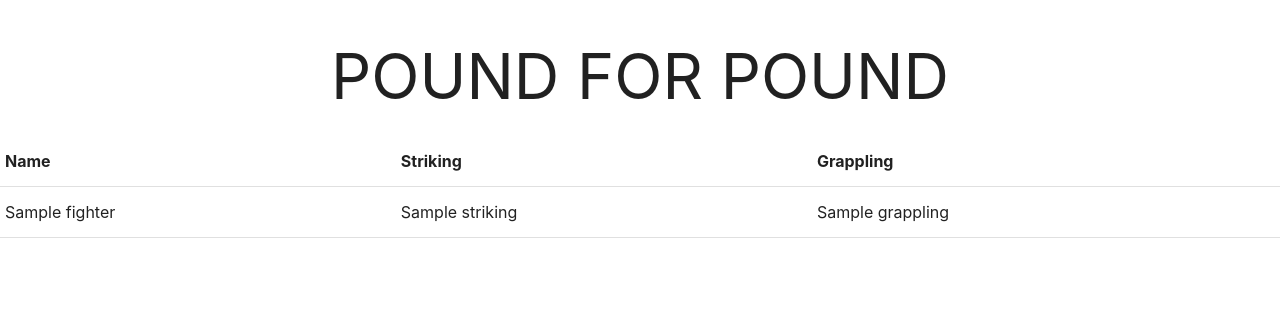
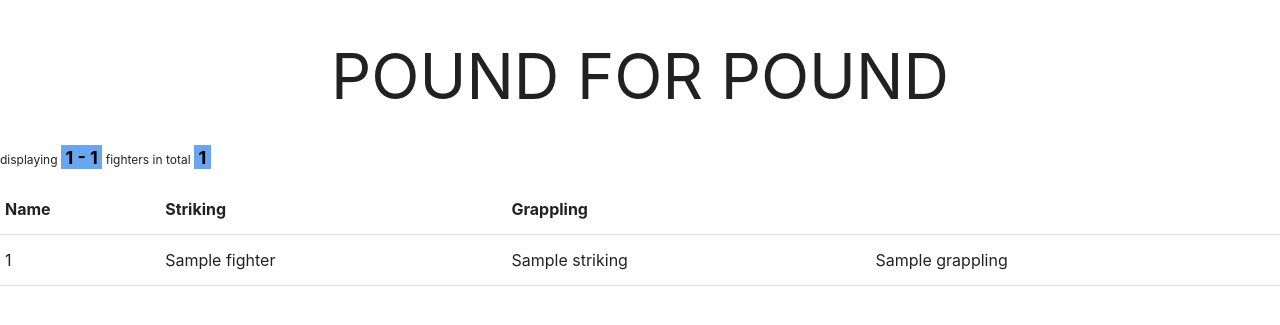
Before and after one commit to Menilek/PoundForPound, a Flask app: page / in a window 1280 px wide. Shown: the top 325 px of the page. Run offline with Flask 2, Linux system fonts and the light colour scheme; a database or web service that is not in the repository returns one stand-in record (values such as "Sample title"); some libraries are stand-ins or nearby versions.

Commit message:
Added pagination functionality using flask-paginate to return 10 fighters per page

```diff
--- a/web/api.py
+++ b/web/api.py
@@ -6,6 +6,7 @@ if os.environ.get('prod'):
     db_uri = os.environ.get('DATABASE_URI')
     client = MongoClient(db_uri)
 else:
+    # db_uri = 'mongodb://' + os.environ['MONGODB_USERNAME'] + ':' + os.environ['MONGODB_PASSWORD'] + '@' + os.environ['MONGODB_HOSTNAME'] + ':27017/' + os.environ['MONGODB_DATABASE']
     db_uri = 'mongodb://127.0.0.1/test-fantasy-fighter'
     client = MongoClient(db_uri)
 
--- a/web/app.py
+++ b/web/app.py
@@ -1,7 +1,9 @@
 from flask import Flask, render_template, request
+from flask_paginate import Pagination, get_page_parameter, get_page_args
 from pymongo import MongoClient
 import os
 from api import api
+from seed import checkDBCollection
 
 app = Flask(__name__)
 app.register_blueprint(api, url_prefix="/api")
@@ -10,23 +12,30 @@ if os.environ.get('prod'):
     db_uri = os.environ.get('DATABASE_URI')
     client = MongoClient(db_uri)
 else:
+    # db_uri = 'mongodb://' + os.environ['MONGODB_USERNAME'] + ':' + os.environ['MONGODB_PASSWORD'] + '@' + os.environ['MONGODB_HOSTNAME'] + ':27017/' + os.environ['MONGODB_DATABASE']
     db_uri = 'mongodb://127.0.0.1/test-fantasy-fighter'
     client = MongoClient(db_uri)
 
 db = client['fantasy-fighter'] #select db
 
+#Set env to development, debug mode to True and seed db
 if not os.environ.get('prod'):
     app.config['ENV'] = 'development'
     app.config['DEBUG'] = 'True'
+    fighters = db['fighters']
+    checkDBCollection()
 
 title = 'Top Fighters'
 
 @app.route('/', methods=['GET'])
 def fighters():
+    search = False
+    page, per_page, offset = get_page_args()
     fighters = db['fighters'] #select collection
     heading = 'POUND FOR POUND'
-    fighter_list = fighters.find({},{"_id": 0, "name": 1, "striking": 1, "grappling": 1})
-    return render_template('index.html',fighters=fighter_list, t=title, h=heading)
+    fighter_list = fighters.find({},{"_id": 0, "name": 1, "striking": 1, "grappling": 1}).skip((page - 1)*per_page).limit(per_page)
+    pagination = Pagination(page=page, per_page=10, offset=offset, total=fighter_list.count(), search=search, record_name='fighters')
+    return render_template('index.html',fighters=fighter_list, t=title, h=heading, pagination=pagination)
 
 if __name__ == '__main__':
     app.run()
--- a/db/seed.py
+++ b/web/seed.py
@@ -41,7 +41,14 @@ seed_fighters = [
     {"grappling":"Aikido","name":"Alex","striking":"Boxing"}
     ]
 
-seed_data = fighters.insert_many(seed_fighters)
-print(seed_data.inserted_ids)
+# seed_data = fighters.insert_many(seed_fighters)
+# print(seed_data.inserted_ids)
 
 # fighters.drop()
+
+def checkDBCollection():
+    f = fighters.find_one()
+    if f == None:
+        seed_data = fighters.insert_many(seed_fighters)
+    else:
+        pass
--- a/web/static/style.css
+++ b/web/static/style.css
@@ -1,3 +1,18 @@
 .heading{
     text-align: center;
 }
+.pagination-page-info {
+    padding: .6em;
+    padding-left: 0;
+    width: 40em;
+    margin: .5em;
+    margin-left: 0;
+    font-size: 12px;
+}
+.pagination-page-info b {
+    color: black;
+    background: #6aa6ed;
+    padding-left: 2px;
+    padding: .1em .25em;
+    font-size: 150%;
+}
--- a/web/templates/index.html
+++ b/web/templates/index.html
@@ -10,6 +10,7 @@
     <body>
         <h1 class="heading">{{h}}</h1>
         {% if fighters[0] %}
+        {{ pagination.info }}
         <table class="highlight.striped.centred.responsive-table">
             <thead>
                 <tr>
@@ -21,6 +22,7 @@
         {% for fighter in fighters %}
             <tbody>
                 <tr>
+                    <td>{{ loop.index + pagination.skip }}</td>
                     <td>{{ fighter["name"] }}</td>
                     <td>{{ fighter["striking"] }}</td>
                     <td>{{ fighter["grappling"] }}</td>
@@ -28,6 +30,7 @@
             </tbody>
         {% endfor %}
         </table>
+        {{ pagination.links }}
         {% else %}
         <h2>No Fighters Active</h2>
         {% endif %}
```
Also changed, not shown: requirements.txt (added, +13 -0 lines), 1 other file.
